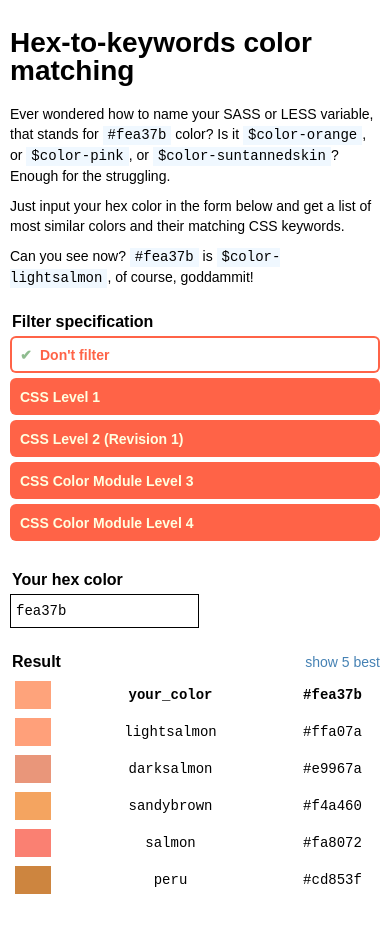
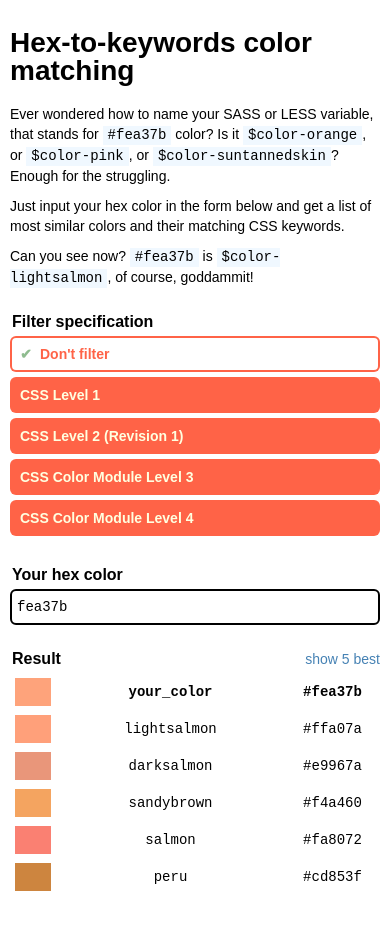
Before and after one commit to alvov/hex2keyword, a plain HTML site: page index.html in a window 390 px wide. Drawn offline with Linux system fonts and the light colour scheme.

Commit message:
fix styles a bit

```diff
--- a/style.css
+++ b/style.css
@@ -37,7 +37,7 @@ body {
     position: relative;
     display: inline-block;
     margin: 0 5px 5px 0;
-    padding: 5px 10px 4px;
+    padding: 4px 10px;
     border-radius: 6px;
     background-color: tomato;
     -webkit-tap-highlight-color: rgba(0, 0, 0, 0);
@@ -87,8 +87,10 @@ body {
     padding: 2px 5px;
     font: inherit;
     font-family: monospace;
-    border: 1px solid lightgrey;
+    border: 2px solid lightgrey;
+    border-radius: 6px;
     transition: border-color .2s;
+    box-sizing: border-box;
 }
 .form-input-text:focus {
     outline: 0;
@@ -188,4 +190,7 @@ body {
     .form-output-row div:nth-child(3) {
         flex-grow: 1;
     }
+    .form-input-text {
+        width: 100%;
+    }
 }
```
